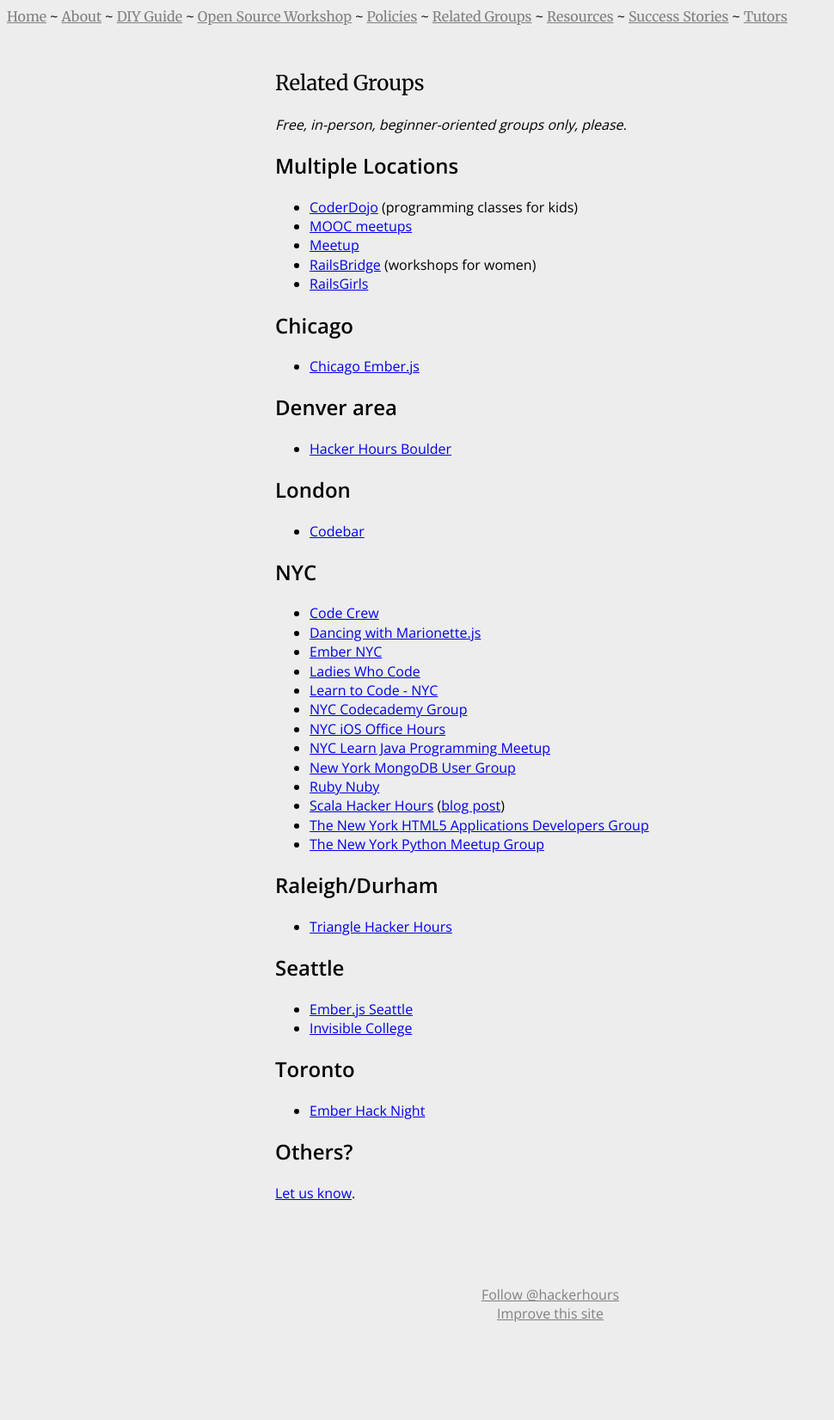
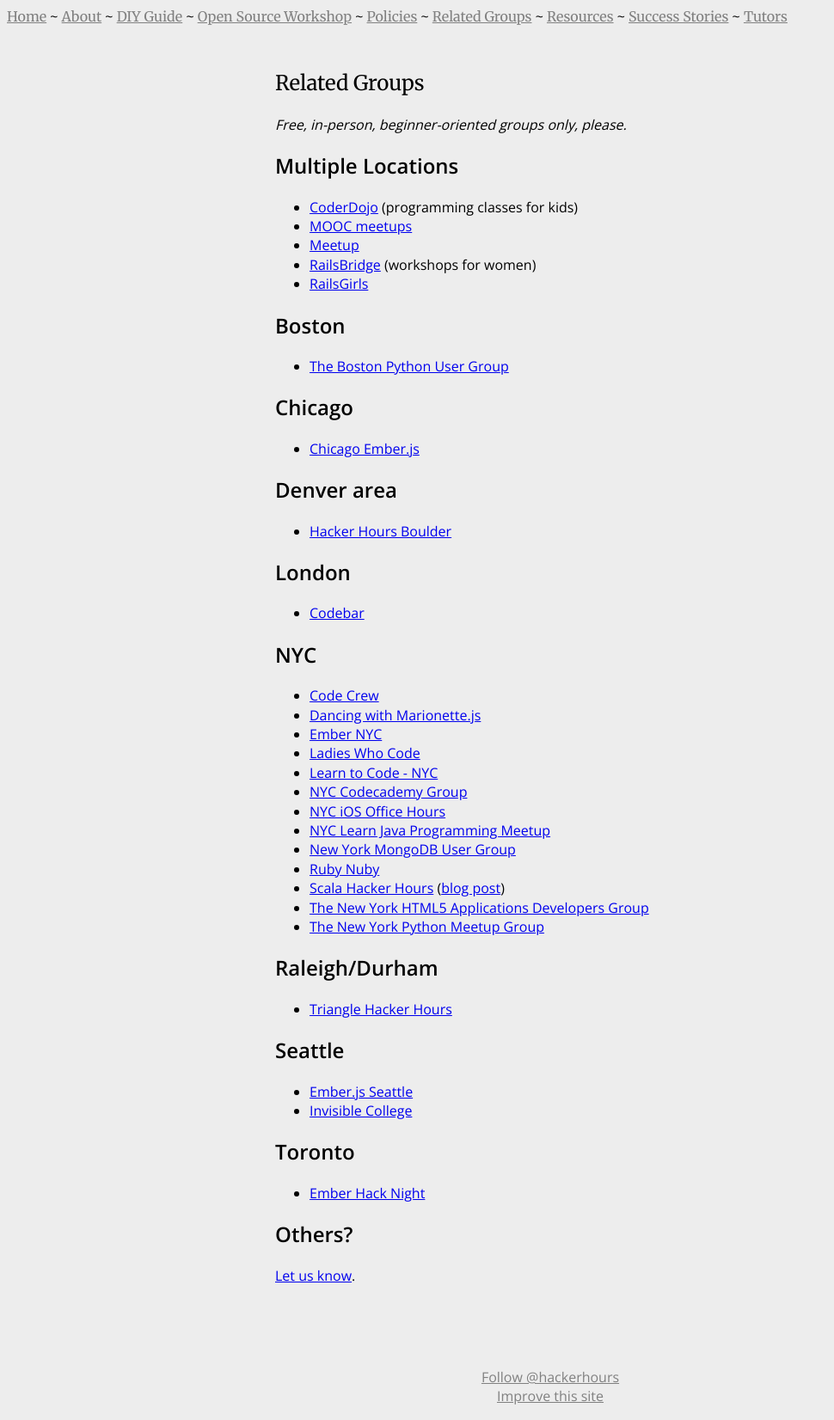
Before and after one commit to HackerHours/hackerhours.org, a Jekyll site: the page built from related-groups.md, in a window 1280 px wide. Shown: the whole page at 86% size, without its empty margins (0-970 px from the left). Built offline with Jekyll 4.4.1, drawn with Linux system fonts in a browser that asks for light colours; comment, search, counter and statistics services are not loaded; before the commit the page ends 1556 px from its top, so only the background shows below that.

Commit message:
link to Boston Python

```diff
--- a/related-groups.md
+++ b/related-groups.md
@@ -11,6 +11,10 @@
 * [Meetup](http://www.meetup.com/find/?categories=34)
 * [RailsBridge](http://workshops.railsbridge.org/) (workshops for women)
 * [RailsGirls](http://railsgirls.com/)
+
+## Boston
+
+* [The Boston Python User Group](http://www.meetup.com/bostonpython/)
 
 ## Chicago
 
```
